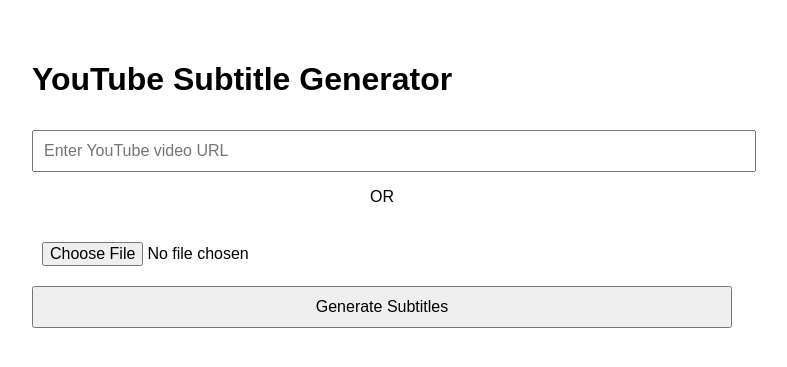
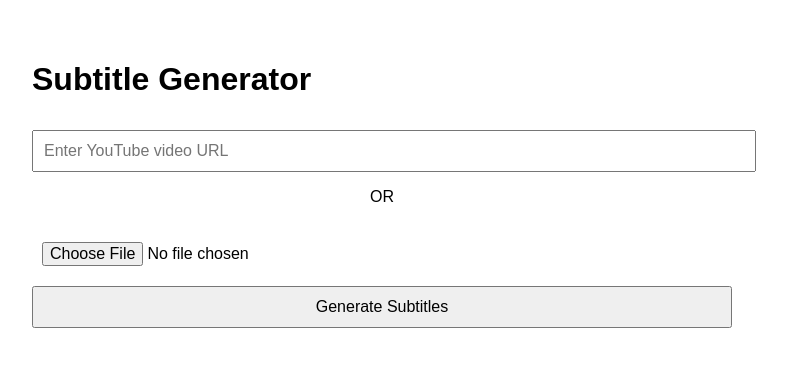
Before and after one commit to Arbin17/Subtitle-Generator, a FastAPI app: page / in a window 1280 px wide. Shown: the top 367 px of the page, without its empty margins (258-1045 px from the left). Run offline with FastAPI, Linux system fonts and the light colour scheme.

Commit message:
Subtitle

```diff
--- a/templates/index.html
+++ b/templates/index.html
@@ -1,7 +1,7 @@
 <!DOCTYPE html>
 <html>
 <head>
-    <title>YouTube Subtitle Generator</title>
+    <title> Subtitle Generator</title>
     <style>
         body { font-family: Arial, sans-serif; max-width: 700px; margin: auto; padding: 40px; }
         input, button, textarea { width: 100%; padding: 10px; margin-top: 10px; font-size: 16px; }
@@ -9,7 +9,7 @@
     </style>
 </head>
 <body>
-    <h1>YouTube Subtitle Generator</h1>
+    <h1> Subtitle Generator</h1>
     <form method="post" enctype="multipart/form-data">
         <input type="text" name="youtube_url" placeholder="Enter YouTube video URL">
         <p style="text-align:center;">OR</p>
```
